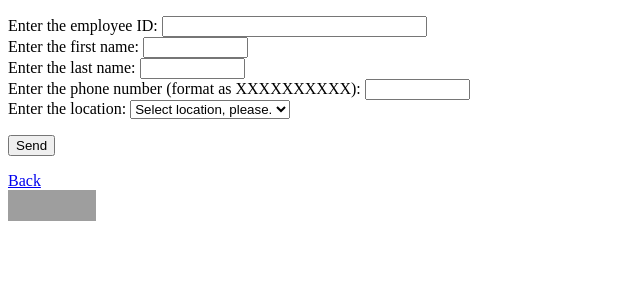
After one commit to greveritt/web_personnel, a PHP site: page /add.html in a window 1280 px wide. The commit adds this page. Shown: the top 300 px of the page, without its empty margins (0-640 px from the left). Run offline with PHP 8.4, Linux system fonts and the light colour scheme; grey boxes are pictures that could not be loaded.

Commit message:
Added 'Back' links to every page but index.html

```diff
--- /dev/null
+++ b/add.html
@@ -0,0 +1,39 @@
+<!DOCTYPE html PUBLIC "-//W3C//DTD HTML 4.01//EN" "http://www.w3.org/TR/html4/strict.dtd">
+<html>
+
+<head>
+<title>Add record</title>
+<meta content="text/html; charset=utf-8" http-equiv="content-type">
+</head>
+
+<body>
+
+<form action="addAndConfirm.php" method="post">
+
+<p>
+Enter the employee ID: <input type="text" name="id" size="30"> <br>
+Enter the first name: <input type="text" name="fname" size="10"> <br>
+Enter the last name: <input type="text" name="lname" size="10"> <br>
+Enter the phone number (format as XXXXXXXXXX): <input type="text" name="phone" size="10"> <br>
+Enter the location:
+<select name="location">
+    <option value="">Select location, please.</option>
+    <option value="New Jersey">New Jersey</option>
+    <option value="New York">New York</option>
+    <option value="California">California</option>
+</select> <br>
+</p>
+
+<p><input type="submit" value="Send"></p>
+
+</form>
+
+<p>
+	<a href="index.html">Back</a> <br>
+    <a href="http://validator.w3.org/check?uri=referer"><img
+      src="http://www.w3.org/Icons/valid-html401" alt="Valid HTML 4.01 Strict" height="31" width="88"></a>
+</p>
+
+</body>
+
+</html>
--- a/addAndConfirm.php
+++ b/addAndConfirm.php
@@ -36,6 +36,7 @@ $our_db->close();
 </p>
 
 <p>
+	<a href="index.html">Back</a> <br>
     <a href="http://validator.w3.org/check?uri=referer"><img
       src="http://www.w3.org/Icons/valid-html401" alt="Valid HTML 4.01 Strict" height="31" width="88"></a>
 </p>
--- a/deleteAndConfirm.php
+++ b/deleteAndConfirm.php
@@ -56,6 +56,7 @@ $our_db->close();
 </p>
 
 <p>
+	<a href="index.html">Back</a> <br>
     <a href="http://validator.w3.org/check?uri=referer"><img
       src="http://www.w3.org/Icons/valid-html401" alt="Valid HTML 4.01 Strict" height="31" width="88"></a>
 </p>
--- a/updateAndConfirm.php
+++ b/updateAndConfirm.php
@@ -51,6 +51,7 @@ $our_db->close();
 </p>
 
 <p>
+	<a href="index.html">Back</a> <br>
     <a href="http://validator.w3.org/check?uri=referer"><img
       src="http://www.w3.org/Icons/valid-html401" alt="Valid HTML 4.01 Strict" height="31" width="88"></a>
 </p>
```
Also changed, not shown: delete.html (added, +30 -0 lines), index.html (added, +21 -0 lines), update.html (added, +39 -0 lines).
